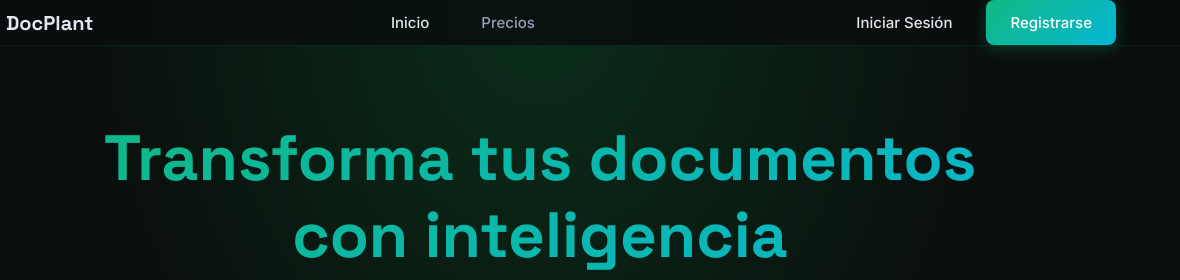
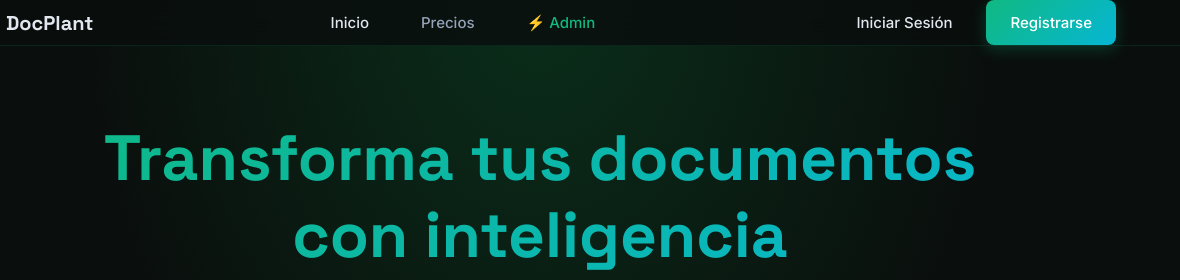
Before and after one commit to MichiFuLuis-stack/ReposiProyV0.5, a website: page client/index.html in a window 1280 px wide. Shown: the top 280 px of the page, 100-1280 px from the left. Drawn offline with Linux system fonts and the light colour scheme.

Commit message:
Add files via upload

```diff
--- a/client/index.html
+++ b/client/index.html
@@ -32,6 +32,7 @@
       <div class="navbar-links" style="display: flex; gap: 20px;">
         <a href="index.html" style="color: var(--color-text); text-decoration: none; font-weight: 500;">Inicio</a>
         <a href="/pricing.html" style="color: var(--color-text-secondary); text-decoration: none; font-weight: 500;">Precios</a>
+        <a href="/admin/index.html" style="color: var(--color-primary); text-decoration: none; font-weight: 500;">⚡ Admin</a>
       </div>
 
       <!-- Acciones Derecha -->
```
